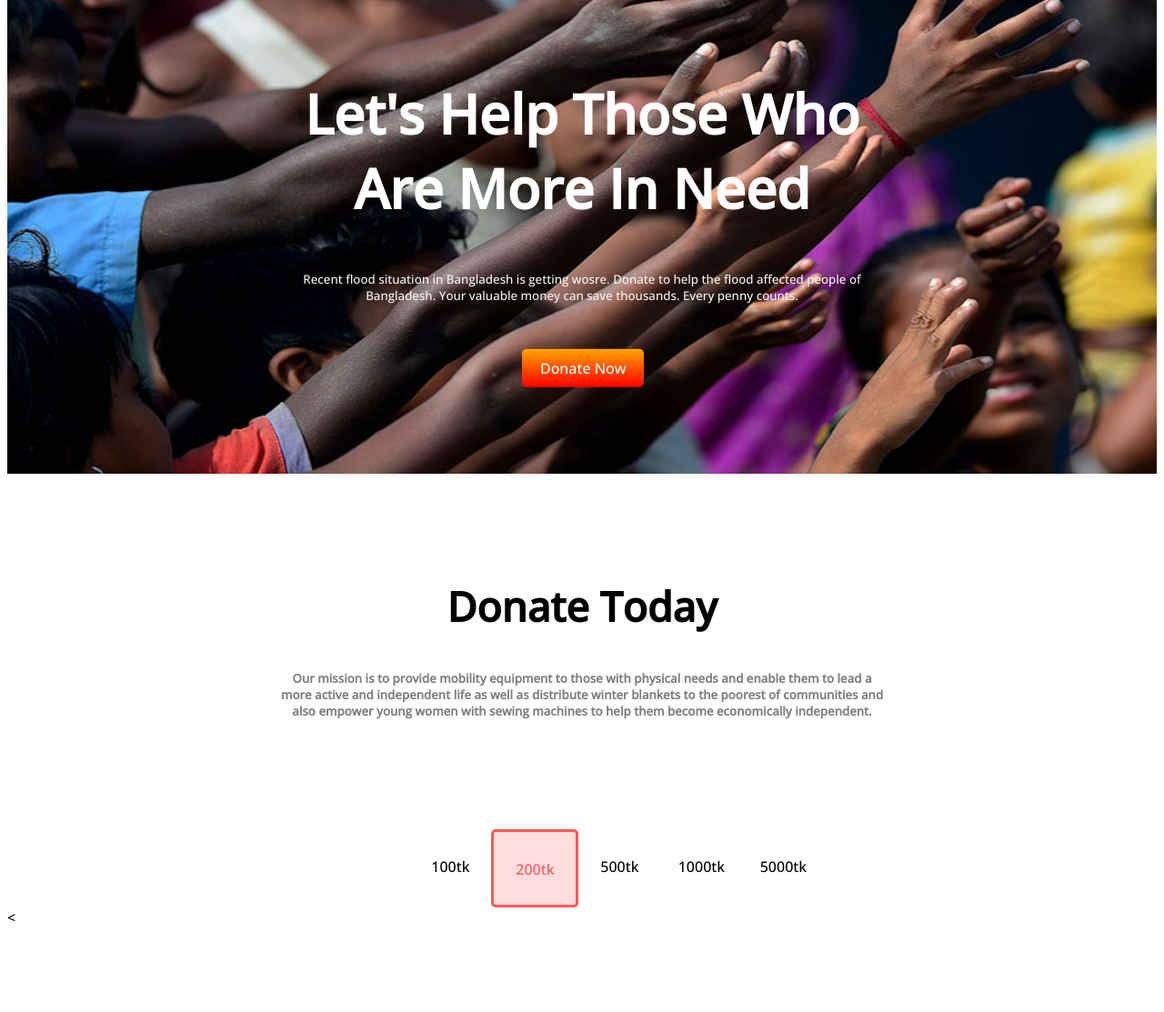
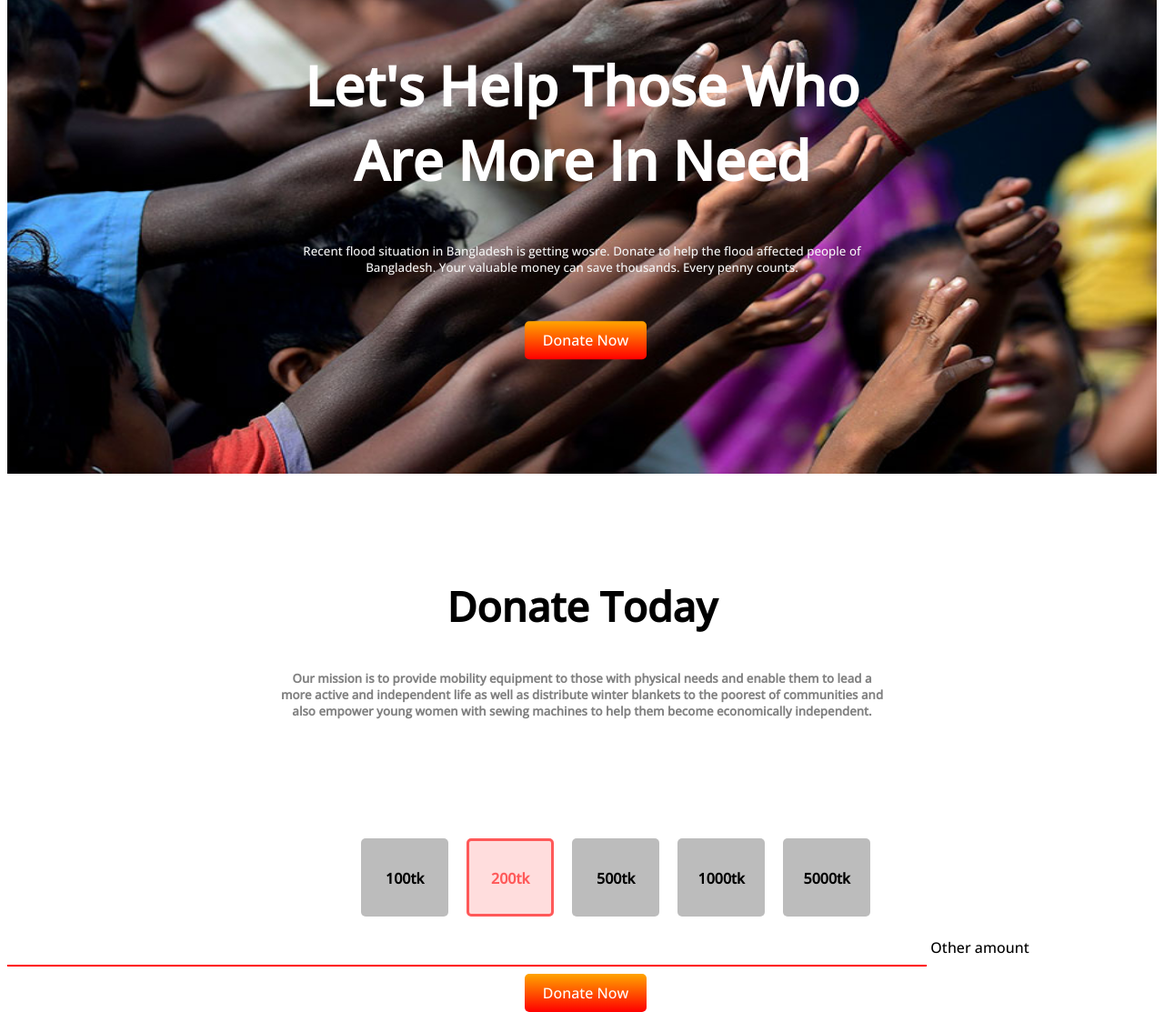
Before and after one commit to JubaStriker/Donate-today, a plain HTML site: page donate-today-main/index.html in a window 1280 px wide. Shown: the part 156-1269 px from the top of the page at 91% size. Before the commit the page ends 1184 px from the top, so only its background shows below. Drawn offline with nearby package versions, Linux system fonts and the light colour scheme.

Commit message:
other amount input added

```diff
--- a/donate-today-main/index.html
+++ b/donate-today-main/index.html
@@ -24,9 +24,10 @@
                     thousands. Every penny
                     counts. </h2>
                 <a class="donate-button" target="_blank" href="https://www.muslimgiving.org/sylhetaid">Donate Now</a>
+
             </div>
+
         </div>
-
 
     </section>
     <h1 class="body-head">Donate Today</h1>
@@ -41,9 +42,14 @@
         <div class="box1">1000tk</div>
         <div class="box1">5000tk</div>
     </div>
-    < <section>
+    <section>
+        <input type="text" id="amount" name="taka" value="taka">
+        <label for="amount">Other amount</label>
+    </section>
 
-        </section>
+    <section>
+        <a class="donate-button1" target="_blank" href="https://www.muslimgiving.org/sylhetaid">Donate Now</a>
+    </section>
 
 </body>
 
--- a/donate-today-main/style.css
+++ b/donate-today-main/style.css
@@ -25,6 +25,7 @@ body {
     font-weight: 200;
     color: whitesmoke;
     text-align: center;
+    margin-bottom: 50px;
 }
 
 .donate-button {
@@ -33,9 +34,9 @@ body {
     padding: 10px 20px;
     border-radius: 5px;
     background-image: linear-gradient(orange, red);
-    position: absolute;
-    top: 350px;
-    left: 250px
+    position: relative;
+    top: 10px;
+    left: 40%
 }
 
 .body-head {
@@ -54,14 +55,17 @@ body {
 
 .flexible-content {
     display: flex;
-    padding-left: 35%;
+    padding-left: 30%;
     padding-top: 100px;
+    font-weight: 1000;
 }
 
 .box1 {
     height: 50px;
     width: 90px;
-    border: 0px solid #FF5959;
+    border: 3px solid hsla(0, 100%, 67%, 0);
+    margin: 10px;
+    background-color: rgba(128, 128, 128, 0.527);
     padding-top: 30px;
     border-radius: 5px;
     text-align: center;
@@ -71,9 +75,30 @@ body {
     height: 50px;
     width: 90px;
     border: 3px solid #FF5959;
+    margin: 10px;
     padding-top: 30px;
     border-radius: 5px;
     text-align: center;
     color: #FF5959;
     background-color: #ff595934;
 }
+
+input[type="text"] {
+    width: 60%;
+    padding: 10px 40%;
+    margin: 8px 0;
+    box-sizing: border-box;
+    border: none;
+    border-bottom: 2px solid red;
+}
+
+.donate-button1 {
+    text-decoration: none;
+    color: white;
+    padding: 10px 20px;
+    border-radius: 5px;
+    background-image: linear-gradient(orange, red);
+    position: relative;
+    top: 10px;
+    left: 45%
+}
```
